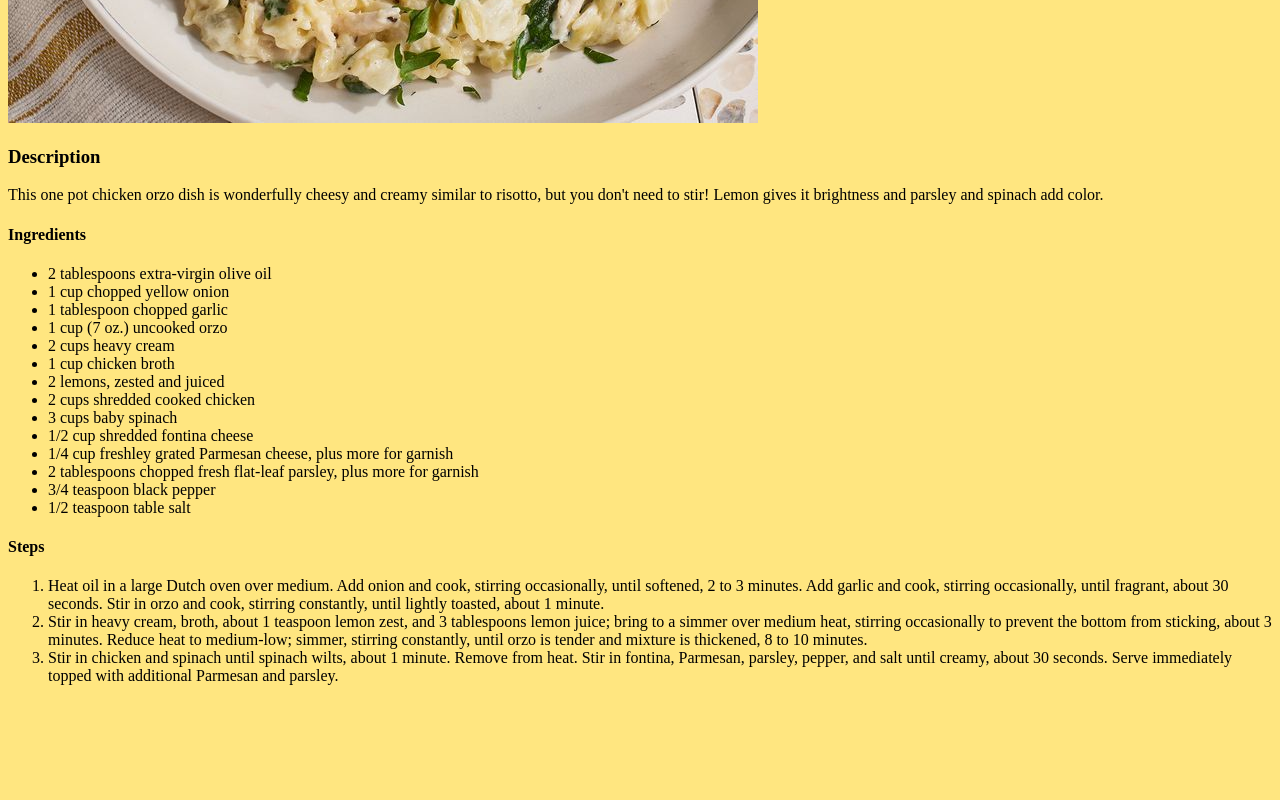
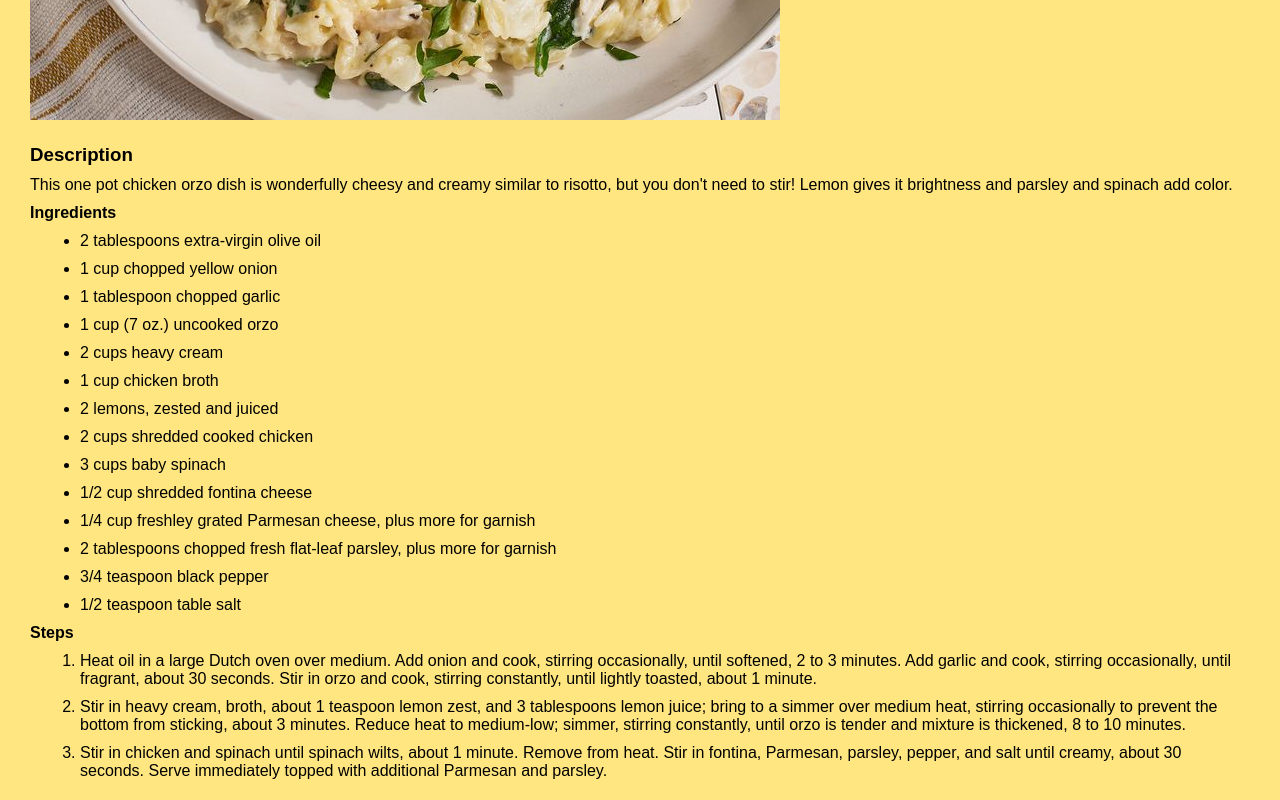
Before and after one commit to zread240/odin-recipes, a plain HTML site: page recipes/lemon-chicken-orzo.html in a window 1280 px wide. Shown: the part 520-1320 px from the top of the page. Before the commit the page ends 1221 px from the top, so only its background shows below. Drawn offline with Linux system fonts and the light colour scheme.

Commit message:
Add CSS for p, ul, ol, h3, and h4 elements

```diff
--- a/css/style.css
+++ b/css/style.css
@@ -1,5 +1,11 @@
+* {
+    margin: 10px;
+    width: auto;
+}
+
 h1 {
     font-family: sans-serif;
+
 }
 
 
@@ -9,5 +15,26 @@ body {
 
 a {
     font-family: sans-serif;
-    font-size: 15pxs;
+    font-size: 15px;
 }
+
+h3 {
+    font-family: sans-serif;
+
+}
+
+h4 {
+    font-family: sans-serif;
+}
+
+ul{
+    font-family: sans-serif;
+}
+
+ol {
+    font-family: sans-serif;
+}
+
+p {
+    font-family: sans-serif;
+}
```
